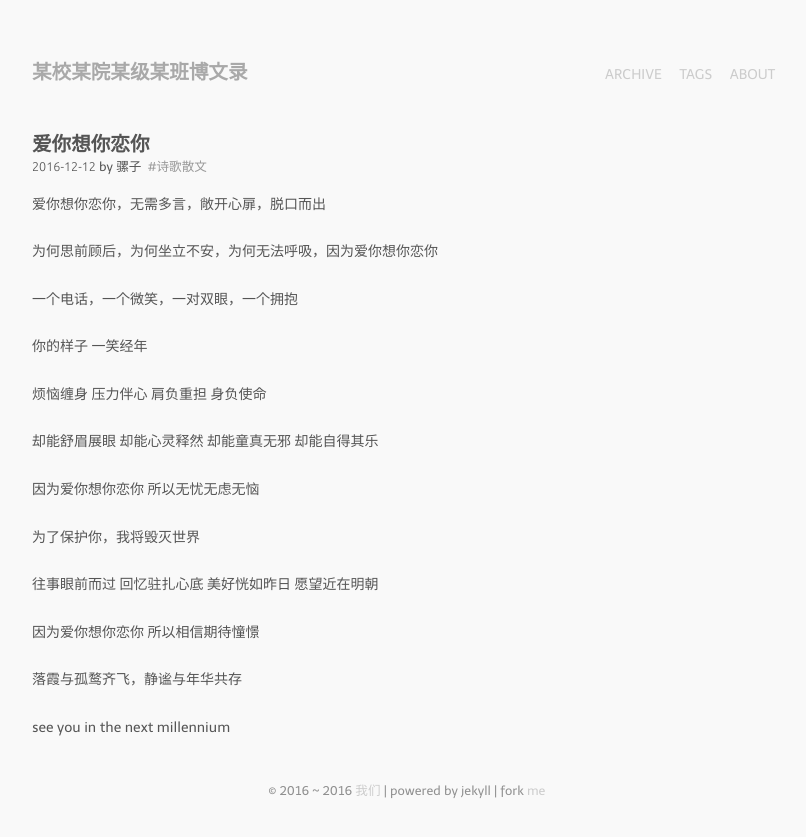
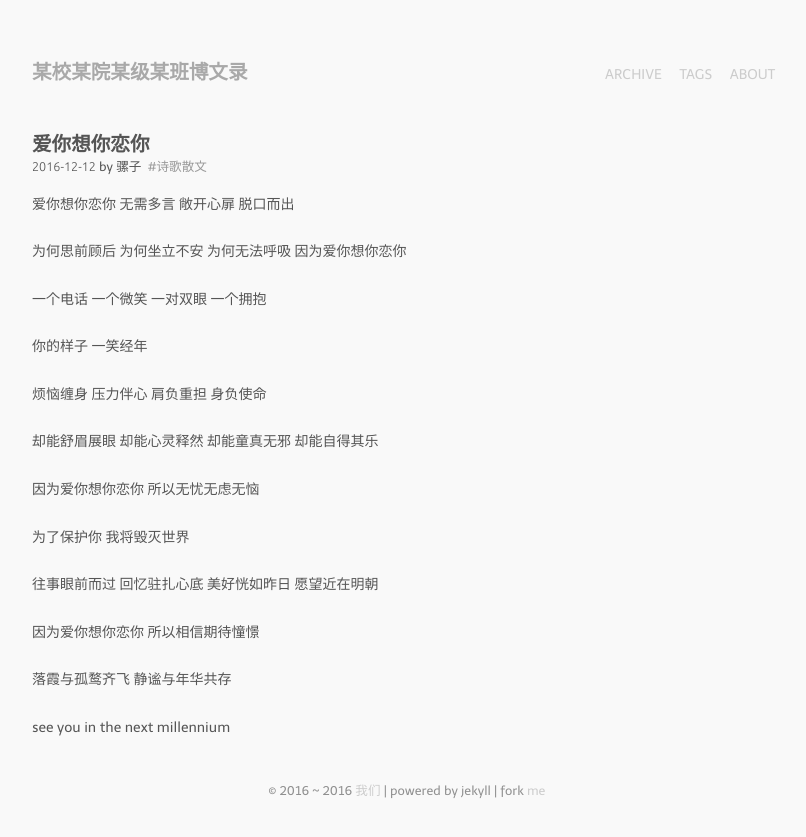
Before and after one commit to pkuphys/pkuphys.github.io, a Jekyll site: the page built from _posts/2016-12-12-LoveLoveLove.markdown, in a window 1280 px wide. Shown: the top 837 px of the page, without its empty margins (233-1039 px from the left). Built offline with Jekyll 4.4.1, drawn with Linux system fonts in a browser that asks for light colours; nearby versions of some CDN libraries; some web fonts are replaced; comment, search, counter and statistics services are not loaded.

```diff
--- a/_posts/2016-12-12-LoveLoveLove.markdown
+++ b/_posts/2016-12-12-LoveLoveLove.markdown
@@ -6,11 +6,11 @@ tags:
   - 诗歌散文
 ---
 
-爱你想你恋你，无需多言，敞开心扉，脱口而出
+爱你想你恋你 无需多言 敞开心扉 脱口而出
 
-为何思前顾后，为何坐立不安，为何无法呼吸，因为爱你想你恋你
+为何思前顾后 为何坐立不安 为何无法呼吸 因为爱你想你恋你
 
-一个电话，一个微笑，一对双眼，一个拥抱
+一个电话 一个微笑 一对双眼 一个拥抱
 
 你的样子 一笑经年
 
@@ -21,13 +21,13 @@ tags:
 
 因为爱你想你恋你 所以无忧无虑无恼
 
-为了保护你，我将毁灭世界
+为了保护你 我将毁灭世界
 
 
 往事眼前而过 回忆驻扎心底 美好恍如昨日 愿望近在明朝
 
 因为爱你想你恋你 所以相信期待憧憬
 
-落霞与孤鹜齐飞，静谧与年华共存
+落霞与孤鹜齐飞 静谧与年华共存
 
 see you in the next millennium
```
